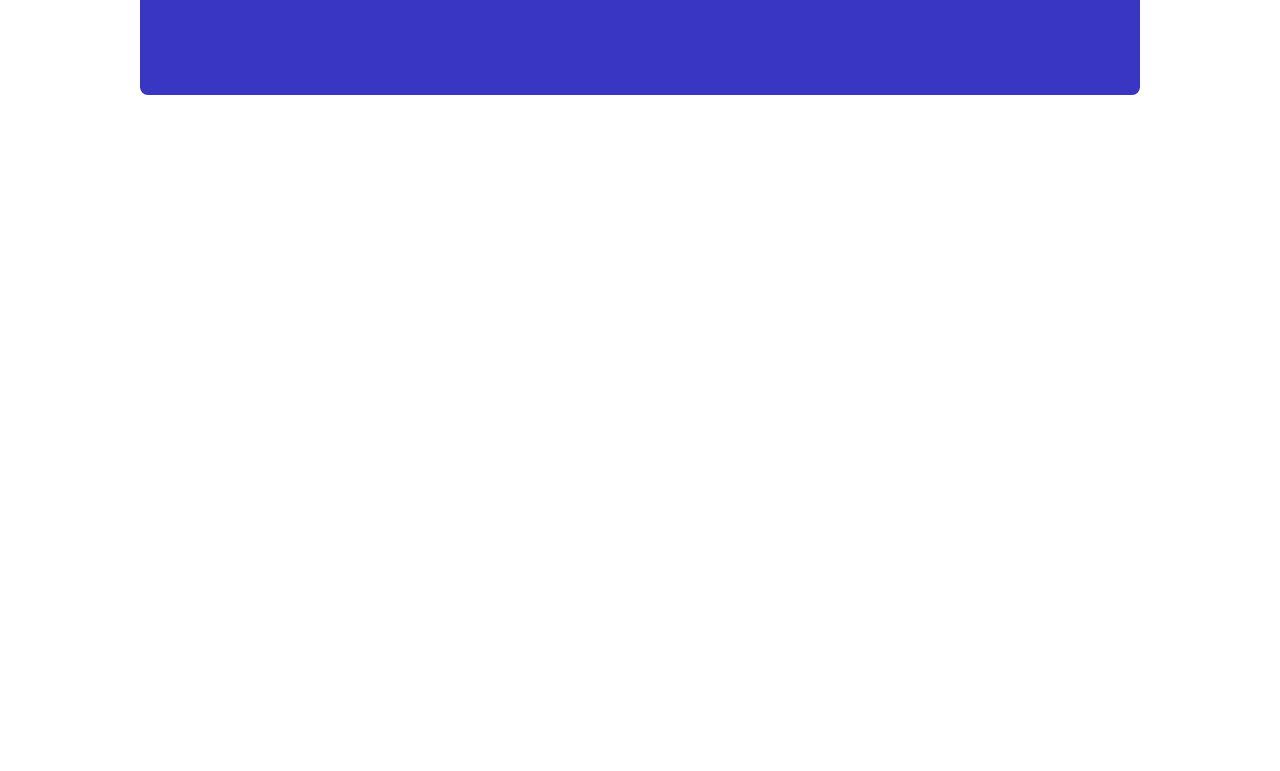
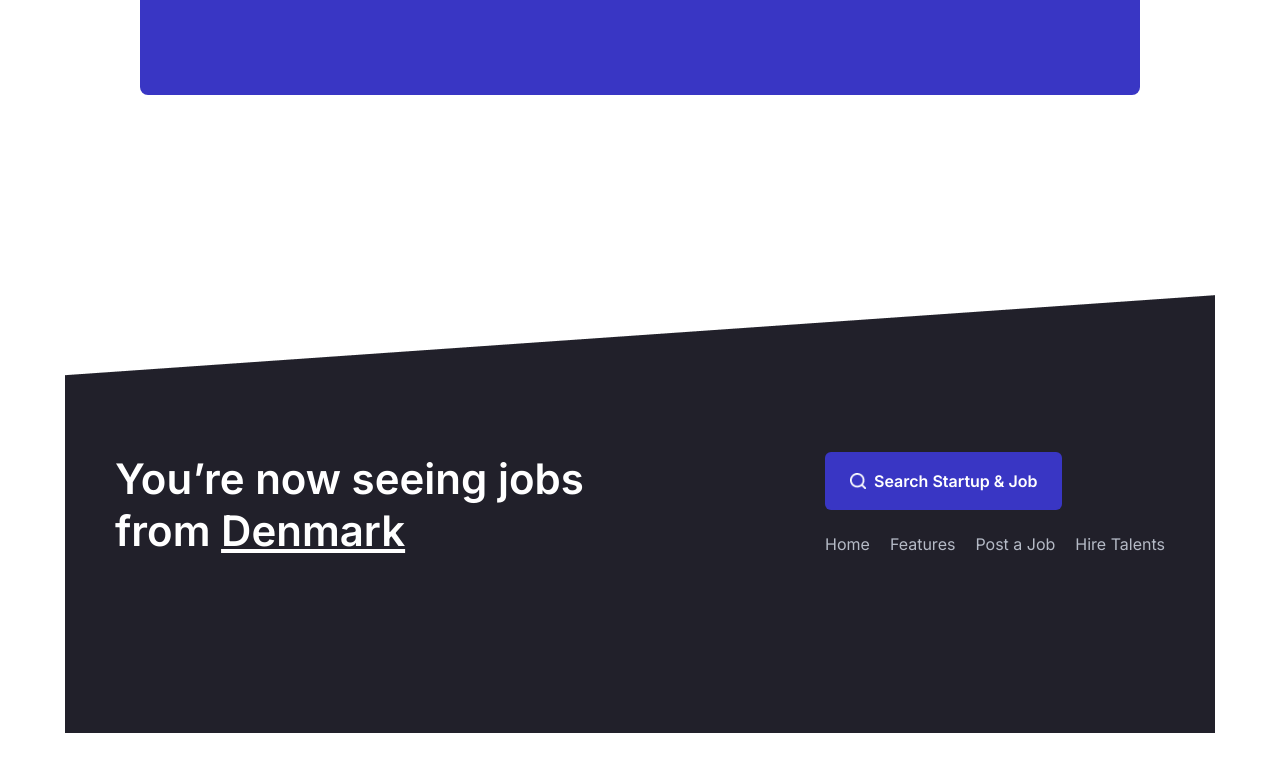
Before and after one commit to mosadeak89/Assignment-12, a plain HTML site: page index.html in a window 1280 px wide. Shown: the part 4881-5652 px from the top of the page. Before the commit the page ends 5156 px from the top, so only its background shows below. Drawn offline with nearby package versions, Linux system fonts and the light colour scheme.

Commit message:
new coad add

```diff
--- a/index.html
+++ b/index.html
@@ -401,10 +401,25 @@
               </div>
           </div>
       </section>
-      <section class="section-06">
-         <div>
+      <section class="footer-section">
+         <div class="footer">
+        <div class="footer-header">
+          <h2>You’re now seeing jobs <br> from <span>Denmark</span></h2>
+        </div>
+          <div class="buttons">
+            <div class="footer-btn">
+              <img src="./image/Vector.png" alt="">
+              <h3>Search Startup & Job</h3>
+             </div>
+             <div class="footer-items">
+              <a href="#">Home</a>
+              <a href="#">Features</a>
+              <a href="#">Post a Job</a>
+              <a href="#">Hire Talents</a>
+             </div>
+          </div>
+         </div>
 
-         </div>
       </section>
 
     </div>
--- a/style.css
+++ b/style.css
@@ -496,3 +496,65 @@ color: var(--dark-text);
     justify-content: space-between;
     align-items: center;
 }
+.footer{
+    display: flex;
+    justify-content: space-between;
+    align-items: center;
+    padding: 0rem 5rem 0rem 5rem;
+    background-image: url(./logo/BG.png);
+    object-fit: cover;
+    height: 46rem;
+    margin: auto;
+}
+.footer-btn img{
+height: 1.6rem;
+width: 1.6rem;
+}
+.footer-btn{
+    display: flex;
+    align-items: center;
+    gap: 0.8rem;
+    background-color: #3936C4;
+    padding: 1.5rem 2.5rem;
+    cursor: pointer;
+    border-radius: .6rem;
+}
+.footer-header h2{
+font-size: 4.2rem;
+font-weight: 600;
+line-height: 5.2rem;
+color: white;
+}
+span{
+    text-decoration: underline;
+}
+.footer-btn h3{
+font-size: 16px;
+font-weight: 600;
+line-height: 28px;
+text-align: center;
+color: white;
+
+}
+.buttons{
+    display: flex;
+    flex-direction: column ;
+    justify-content: space-between;
+    align-items: flex-start;
+    gap: 2rem;
+}
+.footer-items {
+   display: flex;
+   align-items: center;
+   gap: 2rem;
+
+}
+.footer-items a{
+font-size: 1.6rem;
+font-weight: 400;
+line-height: 2.8rem;
+text-align: center;
+color:  #B5BAC6;
+
+
+}
```
Also changed, not shown: image/Vector.png (added), logo/BG.png (added), logo/Line.png (added).
